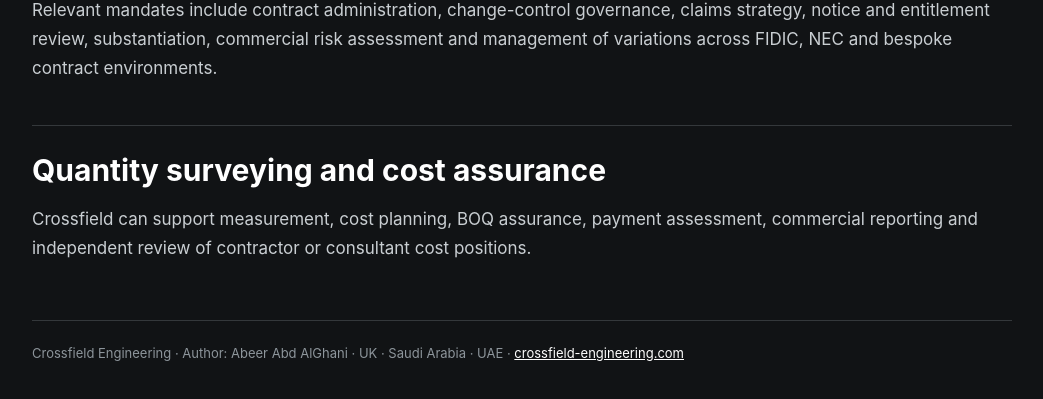
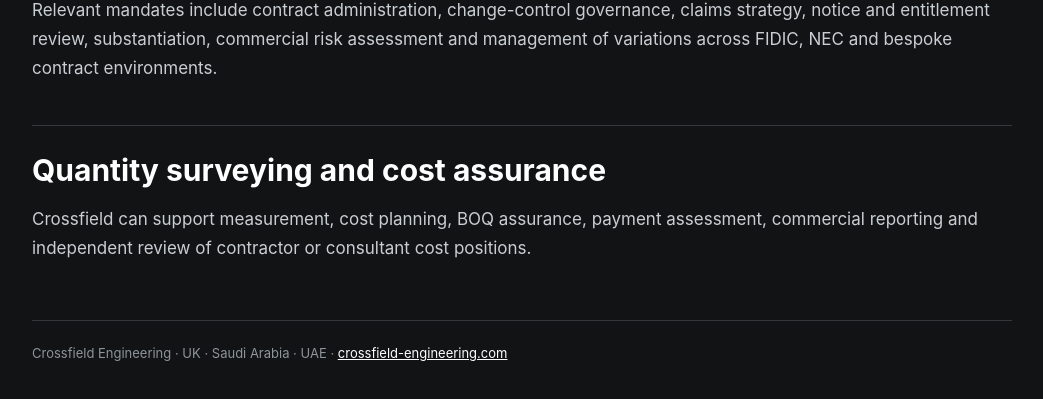
Before and after one commit to Abeeref1/crossfield-engineering, a plain HTML site: page cost-commercial-contracts-claims-quantity-surveying-gcc.html in a window 1280 px wide. Shown: the part 679-1078 px from the top of the page, without its empty margins (118-1161 px from the left). Drawn offline with Linux system fonts and the light colour scheme.

Commit message:
Keep Crossfield company-led without personal attribution

```diff
--- a/cost-commercial-contracts-claims-quantity-surveying-gcc.html
+++ b/cost-commercial-contracts-claims-quantity-surveying-gcc.html
@@ -9,7 +9,7 @@
 <meta property="og:description" content="Crossfield Engineering advisory for cost control, commercial management, contracts, claims, change, quantity surveying and project financial governance across KSA, UAE and UK.">
 <meta property="og:type" content="article">
 <meta property="og:url" content="https://crossfield-engineering.com/cost-commercial-contracts-claims-quantity-surveying-gcc.html">
-<script type="application/ld+json">{"@context":"https://schema.org","@type":"Article","headline":"Cost Control, Commercial, Contracts & Claims","description":"Crossfield Engineering advisory for cost control, commercial management, contracts, claims, change, quantity surveying and project financial governance across KSA, UAE and UK.","author":{"@type":"Person","name":"Abeer Abd AlGhani"},"publisher":{"@id":"https://crossfield-engineering.com/#organization"},"mainEntityOfPage":"https://crossfield-engineering.com/cost-commercial-contracts-claims-quantity-surveying-gcc.html","about":[{"@type":"Thing","name":"Cost control"},{"@type":"Thing","name":"Commercial management"},{"@type":"Thing","name":"Contracts"},{"@type":"Thing","name":"Claims"},{"@type":"Thing","name":"Change management"},{"@type":"Thing","name":"Quantity surveying"},{"@type":"Thing","name":"Project finance"},{"@type":"Thing","name":"KSA"},{"@type":"Thing","name":"UAE"},{"@type":"Thing","name":"UK"}],"inLanguage":"en"}</script>
+<script type="application/ld+json">{"@context":"https://schema.org","@type":"Article","headline":"Cost Control, Commercial, Contracts & Claims","description":"Crossfield Engineering advisory for cost control, commercial management, contracts, claims, change, quantity surveying and project financial governance across KSA, UAE and UK.","publisher":{"@id":"https://crossfield-engineering.com/#organization"},"mainEntityOfPage":"https://crossfield-engineering.com/cost-commercial-contracts-claims-quantity-surveying-gcc.html","about":[{"@type":"Thing","name":"Cost control"},{"@type":"Thing","name":"Commercial management"},{"@type":"Thing","name":"Contracts"},{"@type":"Thing","name":"Claims"},{"@type":"Thing","name":"Change management"},{"@type":"Thing","name":"Quantity surveying"},{"@type":"Thing","name":"Project finance"},{"@type":"Thing","name":"KSA"},{"@type":"Thing","name":"UAE"},{"@type":"Thing","name":"UK"}],"inLanguage":"en"}</script>
 <style>
 body{margin:0;background:#111315;color:#fff;font-family:Inter,Arial,sans-serif}main{max-width:980px;margin:auto;padding:64px 24px 90px}a{color:#fff}
 .brand{color:#cc9c36;font-size:12px;font-weight:800;text-transform:uppercase;letter-spacing:.14em}
@@ -19,5 +19,5 @@
 </style></head><body><main>
 <div class="brand">Crossfield Engineering · Commercial Advisory</div><h1>Cost Control, Commercial, Contracts & Claims</h1><p class="lead">Crossfield supports project owners, developers and contractors that need stronger control of cost, change, entitlement, payment, contracts and commercial exposure across complex programmes.</p>
 <section><h2>Cost and commercial control</h2><p>Crossfield connects budgets, commitments, actual cost, forecasts, change, payments and commercial risk so management can see the real financial position of a project rather than separate registers that do not reconcile.</p></section><section><h2>Contracts, claims and change</h2><p>Relevant mandates include contract administration, change-control governance, claims strategy, notice and entitlement review, substantiation, commercial risk assessment and management of variations across FIDIC, NEC and bespoke contract environments.</p></section><section><h2>Quantity surveying and cost assurance</h2><p>Crossfield can support measurement, cost planning, BOQ assurance, payment assessment, commercial reporting and independent review of contractor or consultant cost positions.</p></section>
-<footer>Crossfield Engineering · Author: Abeer Abd AlGhani · UK · Saudi Arabia · UAE · <a href="https://crossfield-engineering.com/">crossfield-engineering.com</a></footer>
+<footer>Crossfield Engineering · UK · Saudi Arabia · UAE · <a href="https://crossfield-engineering.com/">crossfield-engineering.com</a></footer>
 </main></body></html>
```
